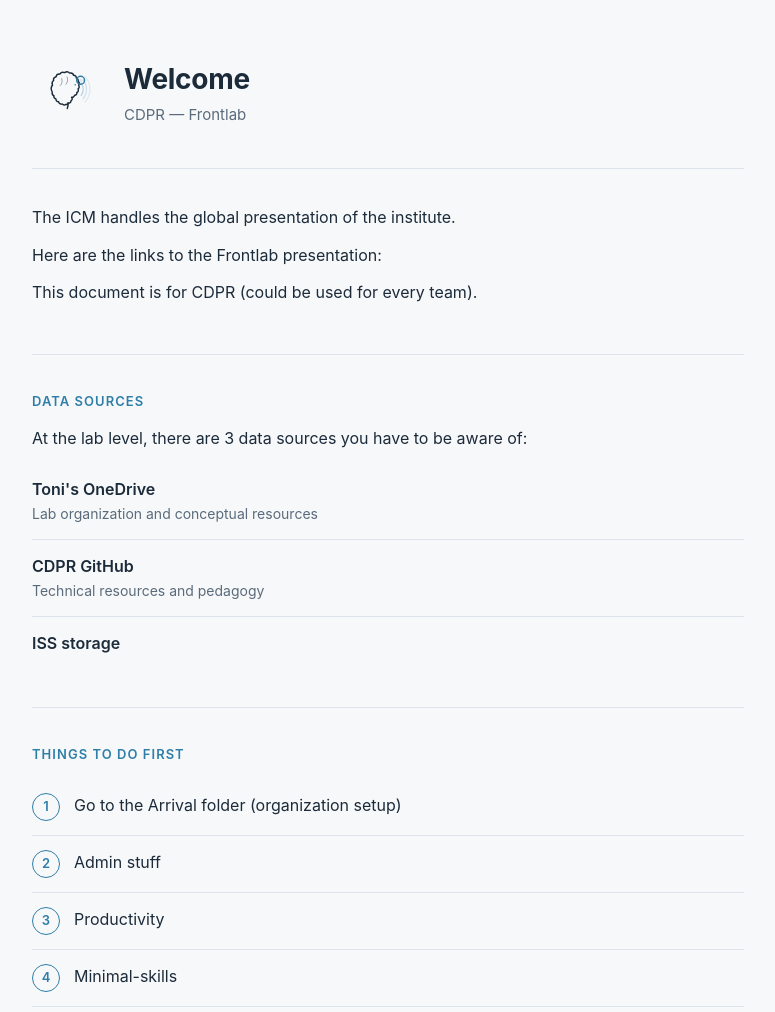
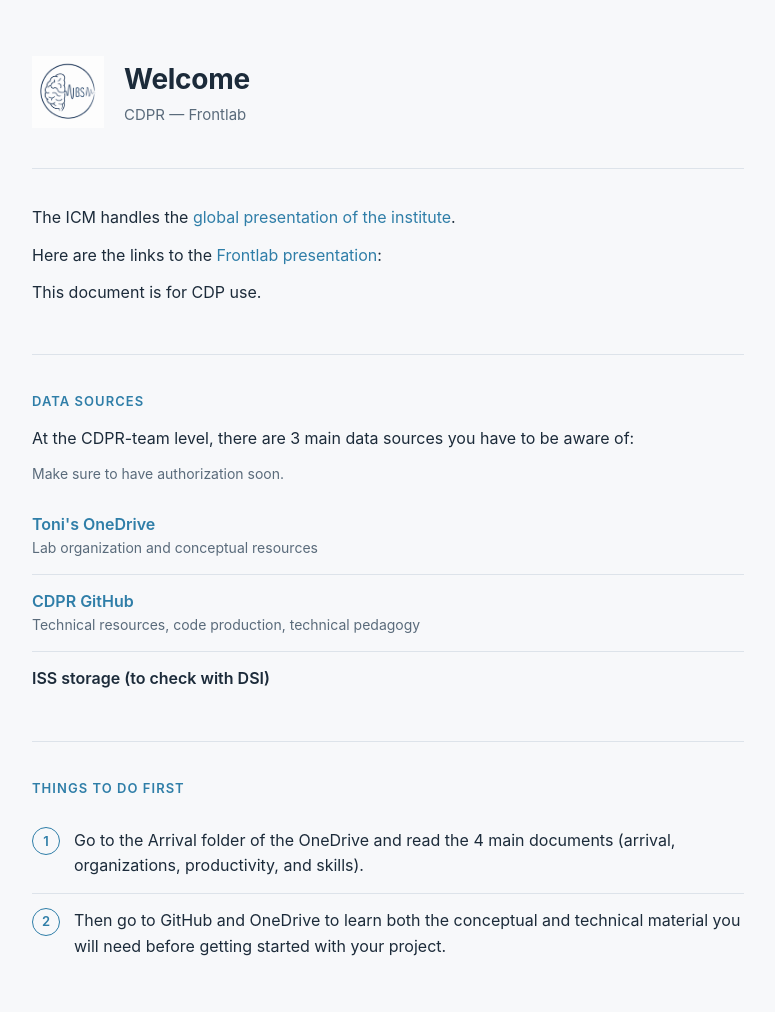
Before and after one commit to ICM-Frontlab-CDPR/ICM-Frontlab-CDPR.github.io, a plain HTML site: page index.html in a window 1280 px wide. Shown: the top 1012 px of the page, without its empty margins (252-1027 px from the left). Drawn offline with Linux system fonts and the light colour scheme.

Commit message:
Replace SVG logo with image and update content
Updated the header to use an image instead of SVG and modified several paragraphs for clarity and links. Added caution message and updated data source descriptions.

```diff
--- a/index.html
+++ b/index.html
@@ -31,7 +31,7 @@
     padding: 56px 0 40px;
     border-bottom: 1px solid var(--line);
   }
-  header svg { flex: none; width: 72px; height: 72px; }
+  header img { flex: none; width: 72px; height: 72px; object-fit: contain; }
   header h1 { margin: 0; font-size: 28px; letter-spacing: -0.01em; }
   header .sub { margin: 2px 0 0; color: var(--muted); font-size: 15px; }
 
@@ -79,6 +79,8 @@
     place-items: center;
   }
 
+  .caution { color: var(--muted); font-size: 14px; margin-top: 6px; }
+
   footer {
     padding: 40px 0 64px;
     color: var(--muted);
@@ -91,21 +93,7 @@
 <div class="wrap">
 
   <header>
-    <svg viewBox="0 0 800 800" xmlns="http://www.w3.org/2000/svg" aria-label="CDPR NIBS mark">
-      <g fill="none" stroke="#2f7ea8" stroke-linecap="round">
-        <path d="M 545 300 A 120 120 0 0 1 545 440" stroke-width="14" opacity="0.30"/>
-        <path d="M 568 265 A 165 165 0 0 1 568 475" stroke-width="14" opacity="0.20"/>
-        <path d="M 590 230 A 210 210 0 0 1 590 510" stroke-width="14" opacity="0.12"/>
-      </g>
-      <path d="M 225 400 C 210 375, 210 345, 228 322 C 220 305, 222 285, 240 272 C 236 255, 246 236, 268 230 C 270 212, 288 198, 310 200 C 320 184, 342 176, 362 184 C 380 172, 405 174, 418 190 C 438 186, 458 196, 462 214 C 480 214, 494 228, 492 246 C 508 250, 518 266, 512 282 C 524 292, 528 310, 518 324 C 528 338, 526 356, 512 366 C 520 382, 514 400, 498 406 C 502 424, 490 438, 472 436 C 470 452, 456 462, 440 458 C 452 472, 448 490, 432 498 C 434 512, 424 524, 408 522 C 406 534, 392 542, 378 536 C 366 548, 346 546, 336 534 C 316 538, 298 526, 296 508 C 278 508, 264 494, 266 476 C 250 472, 240 458, 244 442 C 228 436, 220 420, 225 400 Z"
-        fill="none" stroke="#1c2b3a" stroke-width="16" stroke-linejoin="round" stroke-linecap="round"/>
-      <path d="M 330 250 C 340 280, 336 310, 312 330" fill="none" stroke="#1c2b3a" stroke-width="9" stroke-linecap="round" opacity="0.5"/>
-      <path d="M 390 232 C 400 262, 398 292, 378 314" fill="none" stroke="#1c2b3a" stroke-width="9" stroke-linecap="round" opacity="0.5"/>
-      <path d="M 400 520 C 402 545, 400 566, 392 584" fill="none" stroke="#1c2b3a" stroke-width="16" stroke-linecap="round"/>
-      <circle cx="540" cy="270" r="44" fill="none" stroke="#2f7ea8" stroke-width="16"/>
-      <circle cx="540" cy="270" r="17" fill="#2f7ea8" opacity="0.15"/>
-      <circle cx="480" cy="320" r="9" fill="#2f7ea8"/>
-    </svg>
+    <img src="logo-CDPR.png" alt="CDPR logo">
     <div>
       <h1>Welcome</h1>
       <p class="sub">CDPR — Frontlab</p>
@@ -113,25 +101,26 @@
   </header>
 
   <section>
-    <p>The ICM handles the global presentation of the institute.</p>
-    <p>Here are the links to the Frontlab presentation:</p>
-    <p>This document is for CDPR (could be used for every team).</p>
+    <p>The ICM handles the <a href="https://institutducerveau.org/equipes-recherche-linstitut-cerveau/frontlab-cortex-prefrontal-au-centre-fonctions-cognitives-superieures-sante-maladie" target="_blank" rel="noopener">global presentation of the institute</a>.</p>
+    <p>Here are the links to the <a href="https://sites.google.com/view/frontlab-icm/" target="_blank" rel="noopener">Frontlab presentation</a>:</p>
+    <p>This document is for CDP use.</p>
   </section>
 
   <section>
     <h2>Data sources</h2>
-    <p>At the lab level, there are 3 data sources you have to be aware of:</p>
+    <p>At the CDPR-team level, there are 3 main data sources you have to be aware of:</p>
+    <p class="caution">Make sure to have authorization soon.</p>
     <ul class="sources">
       <li>
-        <div class="name">Toni's OneDrive</div>
+        <div class="name"><a href="https://instituteicm-my.sharepoint.com/:f:/r/personal/hippolyte_dreyfus_icm-institute_org/Documents/ICM_CDPR?csf=1&web=1&e=7VtleU" target="_blank" rel="noopener">Toni's OneDrive</a></div>
         <div class="note">Lab organization and conceptual resources</div>
       </li>
       <li>
-        <div class="name">CDPR GitHub</div>
-        <div class="note">Technical resources and pedagogy</div>
+        <div class="name"><a href="https://github.com/ICM-Frontlab-CDPR" target="_blank" rel="noopener">CDPR GitHub</a></div>
+        <div class="note">Technical resources, code production, technical pedagogy</div>
       </li>
       <li>
-        <div class="name">ISS storage</div>
+        <div class="name">ISS storage (to check with DSI)</div>
       </li>
     </ul>
   </section>
@@ -139,10 +128,7 @@
   <section>
     <h2>Things to do first</h2>
     <ul class="steps">
-      <li>Go to the Arrival folder (organization setup)</li>
-      <li>Admin stuff</li>
-      <li>Productivity</li>
-      <li>Minimal-skills</li>
+      <li>Go to the Arrival folder of the OneDrive and read the 4 main documents (arrival, organizations, productivity, and skills).</li>
       <li>Then go to GitHub and OneDrive to learn both the conceptual and technical material you will need before getting started with your project.</li>
     </ul>
   </section>
```
